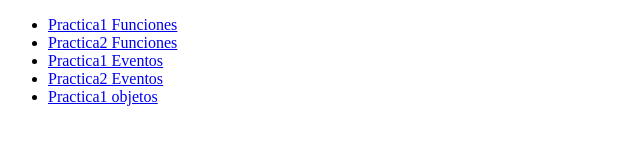
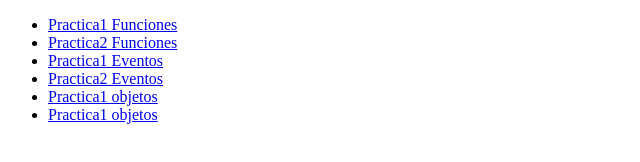
Before and after one commit to danidev-cpu/clientes, a plain HTML site: page index.html in a window 1280 px wide. Shown: the whole page, without its empty margins (0-640 px from the left). Drawn offline with Linux system fonts and the light colour scheme.

Commit message:
Add link to ejercicio2objetos in index.html

```diff
--- a/index.html
+++ b/index.html
@@ -32,6 +32,11 @@
           >Practica1 objetos</a
         >
       </li>
+      <li>
+        <a href="ejercicio2objetos/ejercicio2objetos.html"
+          >Practica1 objetos</a
+        >
+      </li>
     </ul>
   </body>
 </html>
```
